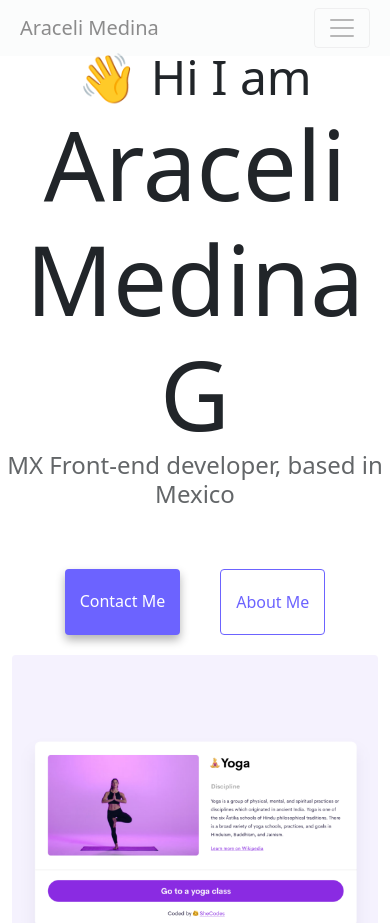
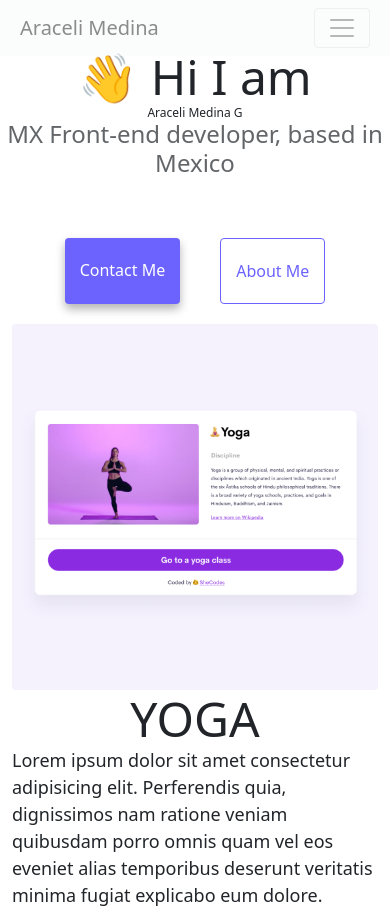
Before and after one commit to Chelysita/Responsive-Advanced-Tools, a website: page index.html in a window 390 px wide. Shown: the top 923 px of the page. Drawn offline with nearby package versions, Linux system fonts and the light colour scheme.

Commit message:
h1 size changed

```diff
--- a/index.html
+++ b/index.html
@@ -18,6 +18,13 @@
     ></script>
     <link rel="stylesheet" href="style.css" />
   </head>
+  <style>
+    @media (max-width: 500px) {
+      h1 {
+        font-size: 12px;
+      }
+    }
+  </style>
   <body>
     <nav
       class="
```
